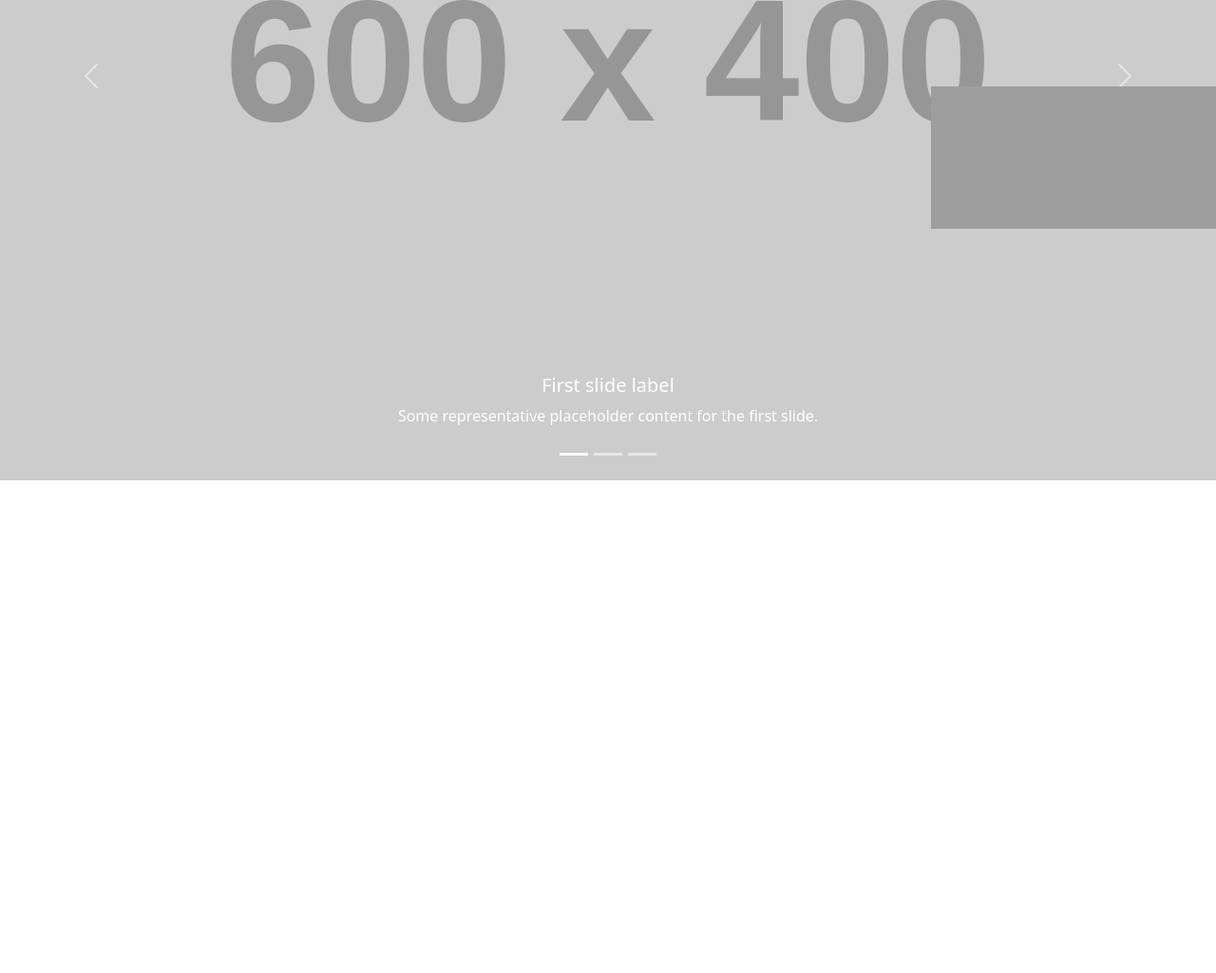
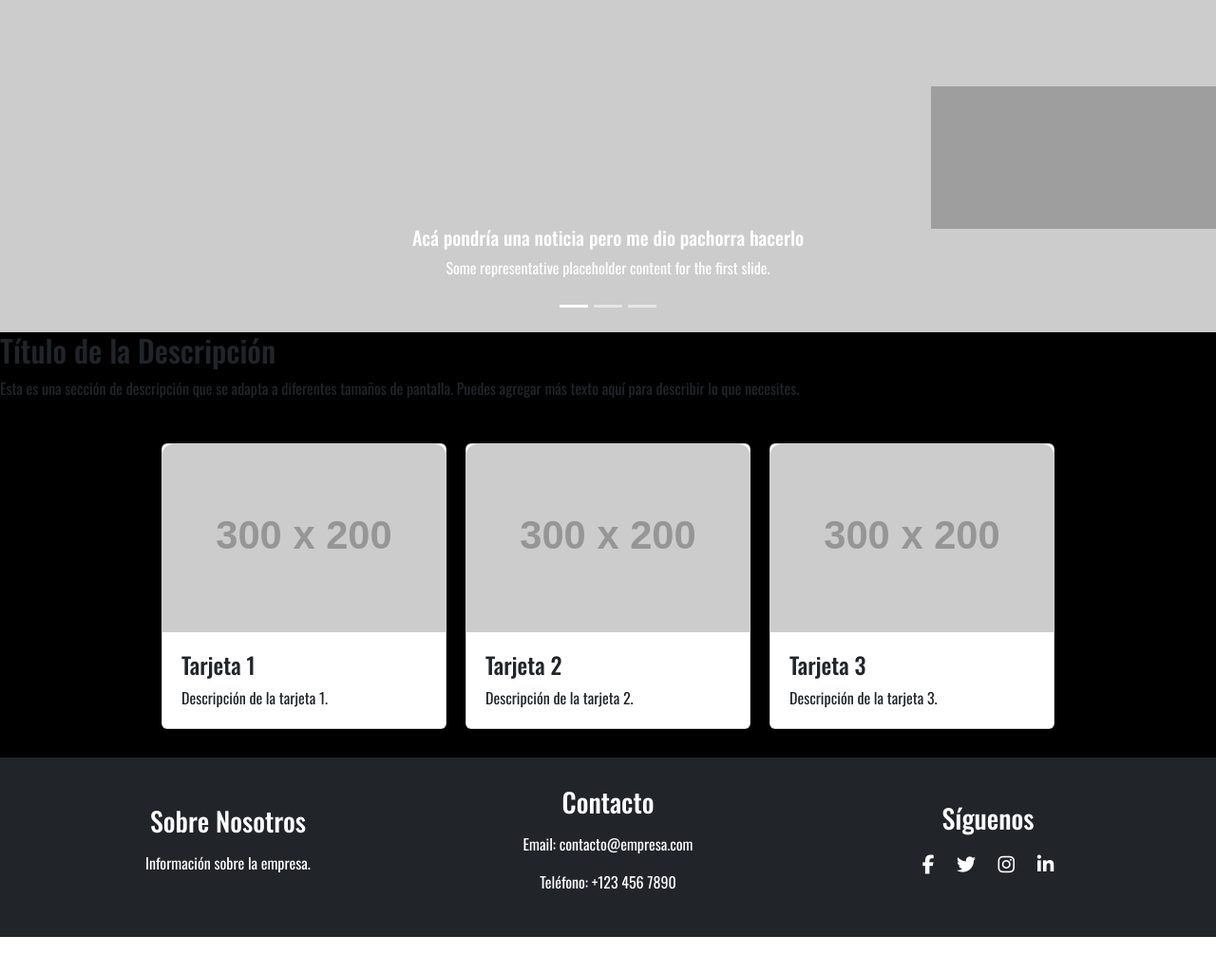
Before and after one commit to andres-astudillo/DWF-ProyectoFinal, a plain HTML site: page index.html in a window 1280 px wide. Shown: the part 559-1584 px from the top of the page at 95% size. After the commit the page ends 1546 px from the top, so only its background shows below. Drawn offline with nearby package versions, Linux system fonts and the light colour scheme; grey boxes are pictures that could not be loaded; placeholder pictures from the web are drawn by us.

Commit message:
Se añadió una sección de texto, otra de tarjetas y por último el footer

```diff
--- a/index.html
+++ b/index.html
@@ -5,7 +5,12 @@
     <meta charset="UTF-8">
     <meta name="viewport" content="width=device-width, initial-scale=1.0">
     <title>Línea 2020</title>
-
+    <!-- Fuente Roboto de Google -->
+    <link rel="preconnect" href="https://fonts.googleapis.com">
+    <link rel="preconnect" href="https://fonts.gstatic.com" crossorigin>
+    <link
+        href="https://fonts.googleapis.com/css2?family=Fira+Sans:ital,wght@0,100;0,200;0,300;0,400;0,500;0,600;0,700;0,800;0,900;1,100;1,200;1,300;1,400;1,500;1,600;1,700;1,800;1,900&family=Oswald:wght@200..700&family=Roboto:ital,wght@0,100;0,300;0,400;0,500;0,700;0,900;1,100;1,300;1,400;1,500;1,700;1,900&display=swap"
+        rel="stylesheet">
     <!-- CSS -->
     <link rel="stylesheet" href="style.css">
     <!-- Bootstrap -->
@@ -14,6 +19,7 @@
 </head>
 
 <body>
+    <h1 class="title-h1">Radio online en vivo</h1>
     <header class="nav-container">
         <!--Navbar de Bootstrap-->
         <nav class="navbar navbar-expand-lg bg-dark" data-bs-theme="dark"">
@@ -43,7 +49,7 @@
             </div>
 
         </nav>
-        <h1 class="title-h1">Escuchános en vivo</h1>
+
     </header>
     <main>
         <section>
@@ -62,7 +68,7 @@
                         <img src="https://dummyimage.com/600x400/000/fff&text=Linea+2020" class="d-block w-100"
                             alt="...">
                         <div class="carousel-caption d-none d-md-block">
-                            <h5>First slide label</h5>
+                            <h5>Acá pondría una noticia pero me dio pachorra hacerlo </h5>
                             <p>Some representative placeholder content for the first slide.</p>
                         </div>
                     </div>
@@ -104,13 +110,73 @@
                 </iframe>
             </div>
         </section>
+        <!--Texto descriptivo-->
+        <section>
+            <div class="description-section">
+                <h2>Título de la Descripción</h2>
+                <p>Esta es una sección de descripción que se adapta a diferentes tamaños de pantalla. Puedes agregar más
+                    texto aquí para describir lo que necesites.</p>
+            </div>
+        </section>
+        <!--Tarjetas-->
+        <Section>
+            <div class="card-container">
+                <div class="card">
+                    <img src="https://via.placeholder.com/300x200" alt="Imagen 1">
+                    <div class="card-content">
+                        <h2 class="card-title">Tarjeta 1</h2>
+                        <p class="card-text">Descripción de la tarjeta 1.</p>
+                    </div>
+                </div>
+                <div class="card">
+                    <img src="https://via.placeholder.com/300x200" alt="Imagen 2">
+                    <div class="card-content">
+                        <h2 class="card-title">Tarjeta 2</h2>
+                        <p class="card-text">Descripción de la tarjeta 2.</p>
+                    </div>
+                </div>
+                <div class="card">
+                    <img src="https://via.placeholder.com/300x200" alt="Imagen 3">
+                    <div class="card-content">
+                        <h2 class="card-title">Tarjeta 3</h2>
+                        <p class="card-text">Descripción de la tarjeta 3.</p>
+                    </div>
+                </div>
+            </div>
+        </Section>
 
     </main>
 
-    <!--Script Bootstrap-->
+    <!--Footer-->
+    <footer>
+        <div class="footer-container">
+            <div class="footer-section">
+                <h3>Sobre Nosotros</h3>
+                <p>Información sobre la empresa.</p>
+            </div>
+            <div class="footer-section">
+                <h3>Contacto</h3>
+                <p>Email: contacto@empresa.com</p>
+                <p>Teléfono: +123 456 7890</p>
+            </div>
+            <div class="footer-section">
+                <h3>Síguenos</h3>
+                <ul class="social-icons">
+                    <li><a href="#"><i class="fab fa-facebook-f"></i></a></li>
+                    <li><a href="#"><i class="fab fa-twitter"></i></a></li>
+                    <li><a href="#"><i class="fab fa-instagram"></i></a></li>
+                    <li><a href="#"><i class="fab fa-linkedin-in"></i></a></li>
+                </ul>
+            </div>
+        </div>
+    </footer>
+
+    <!--Bootstrap-->
     <script src="https://cdn.jsdelivr.net/npm/bootstrap@5.3.3/dist/js/bootstrap.bundle.min.js"
         integrity="sha384-YvpcrYf0tY3lHB60NNkmXc5s9fDVZLESaAA55NDzOxhy9GkcIdslK1eN7N6jIeHz"
         crossorigin="anonymous"></script>
+    <!--Iconos de redes sociales-->
+    <script src="https://kit.fontawesome.com/a076d05399.js" crossorigin="anonymous"></script>
 </body>
 
 </html>
--- a/style.css
+++ b/style.css
@@ -1,23 +1,33 @@
-/* styles.css */
-body {
-  font-family: 'Roboto', sans-serif;
-  margin: 0;
-  padding: 0;
+/*Seteo para todo*/
+body,
+header,
+main,
+footer {
+  font-family: "Oswald", sans-serif;
+  padding-top: 0px;
+  background-color: #000000;
 }
 
-header, main {
-  display: grid;
-  grid-auto-rows: 1fr;
-  grid-template-columns: 2fr;
-  grid-template-rows: 1fr;
-  gap: 0px 0px;
-  grid-template-areas: ".";
+/*Seteo para nav bar*/
+.nav-container {
+  position: fixed;
+  top: 0;
+  left: 0;
+  width: 100%;
+  padding: 0;
+  z-index: 1000;
 }
 
-.title-h1{
-
+/*Seteo para h1*/
+.title-h1 {
+  font-family: "Oswald", sans-serif;
+  font-optical-sizing: auto;
+  font-style: italic;
+  color: #ffff;
+  background-color: black;
 }
 
+/*Seteo para el reproductor de la radio*/
 .Media-player {
   position: fixed;
   bottom: 0;
@@ -31,8 +41,88 @@ header, main {
 }
 
 @media only screen and (max-width: 600px) {
-    .Media-player{
-        bottom: 0;
-        right: 0;
-    }
+  .Media-player {
+    bottom: 0;
+    right: 0;
+  }
 }
+
+/*Seteo para la sección con las tarjetas*/
+.card-container {
+  display: flex;
+  flex-wrap: wrap;
+  justify-content: center;
+  padding: 20px;
+}
+.card {
+  background-color: #212529;
+  border-radius: 10px;
+  box-shadow: 0 4px 8px rgba(0, 0, 0, 0.1);
+  margin: 10px;
+  width: 300px;
+  transition: transform 0.2s;
+}
+.card:hover {
+  transform: scale(1.05);
+}
+.card img {
+  border-top-left-radius: 10px;
+  border-top-right-radius: 10px;
+  width: 100%;
+}
+.card-content {
+  padding: 20px;
+}
+.card-title {
+  font-size: 1.5em;
+  margin: 0 0 10px;
+}
+.card-text {
+  color: #212529;
+}
+@media (max-width: 768px) {
+  .card {
+    width: 100%;
+  }
+}
+
+/*Seteo para la sección del footer*/
+footer {
+  background-color: #212529;
+  color: white;
+  padding: 20px 0;
+  text-align: center;
+}
+.footer-container {
+  display: flex;
+  flex-wrap: wrap;
+  justify-content: space-around;
+  align-items: center;
+  max-width: 1200px;
+  margin: 0 auto;
+}
+.footer-section {
+  flex: 1;
+  margin: 10px;
+}
+.footer-section h3 {
+  margin-bottom: 15px;
+}
+.social-icons {
+  list-style: none;
+  padding: 0;
+}
+.social-icons li {
+  display: inline;
+  margin: 0 10px;
+}
+.social-icons a {
+  color: white;
+  text-decoration: none;
+  font-size: 20px;
+}
+@media (max-width: 768px) {
+  .footer-container {
+    flex-direction: column;
+  }
+}
```
